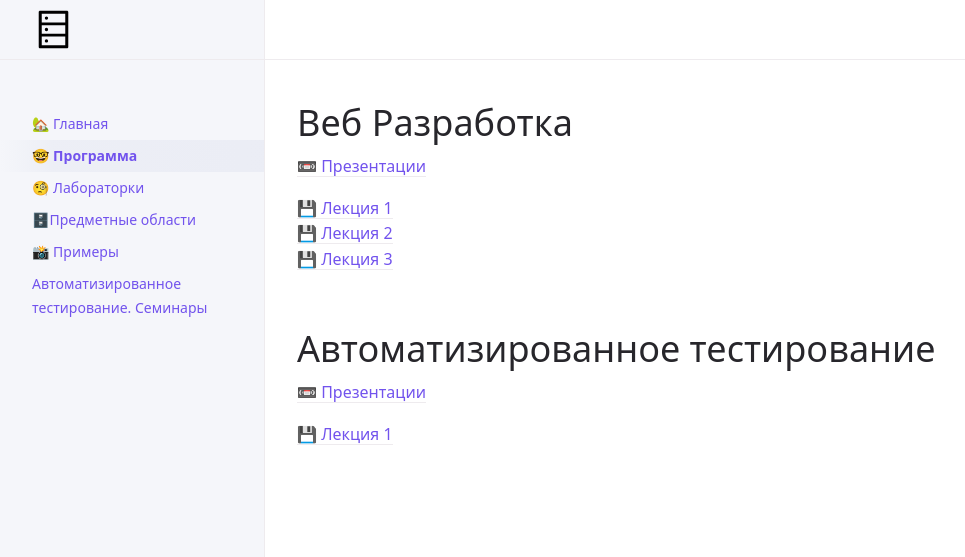
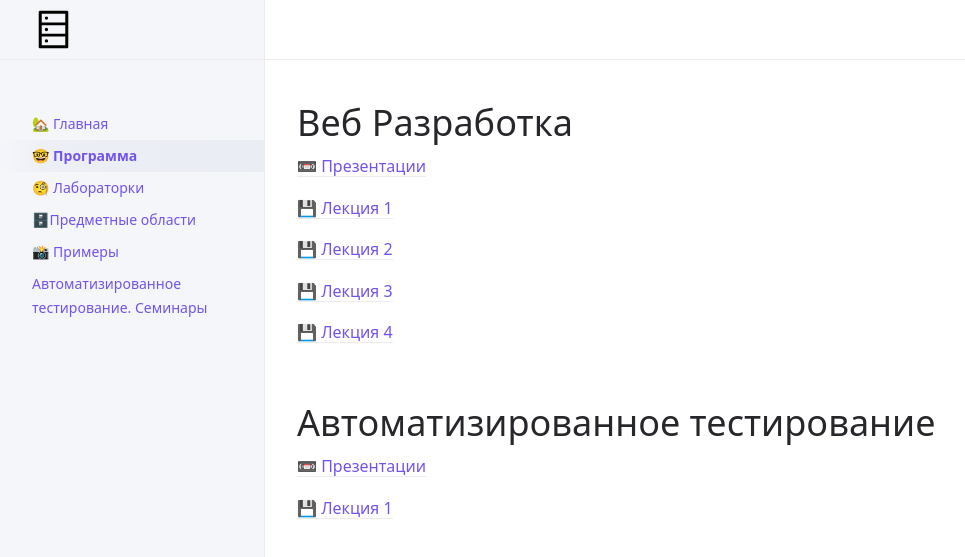
Before and after one commit to Das-dasein/db-lovefield, a Jekyll site: the page built from program.md, in a window 1280 px wide. Shown: the top 557 px of the page, without its empty margins (107-1072 px from the left). Built offline with Jekyll 4.4.1, drawn with Linux system fonts in a browser that asks for light colours; our own code applies the rules of GitHub Pages for plain Markdown files; a script that is not in the unit is left out.

Commit message:
Update program.md

```diff
--- a/program.md
+++ b/program.md
@@ -8,8 +8,12 @@ nav_order: 2
 [📼 Презентации](https://drive.google.com/drive/folders/1_Dke8vWdQPt6HCNbegUXQ45aZf7O4hds?usp=sharing)
 
 [💾 Лекция 1](https://bbb.ssau.ru:8443/playback/presentation/2.3/5fdab412d456fb67a87df8140fbc8ccb3fa191ff-1670250968587) <br>
+
 [💾 Лекция 2](https://bbb.ssau.ru:8443/playback/presentation/2.3/5fdab412d456fb67a87df8140fbc8ccb3fa191ff-1670849618718) <br>
-[💾 Лекция 3](https://bbb.ssau.ru:8443/playback/presentation/2.3/5fdab412d456fb67a87df8140fbc8ccb3fa191ff-1675688308593)
+
+[💾 Лекция 3](https://bbb.ssau.ru:8443/playback/presentation/2.3/5fdab412d456fb67a87df8140fbc8ccb3fa191ff-1675688308593) <br>
+
+[💾 Лекция 4](https://bbb.ssau.ru:8443/playback/presentation/2.3/5fdab412d456fb67a87df8140fbc8ccb3fa191ff-1676293349759)
 
 # Автоматизированное тестирование
 
```
